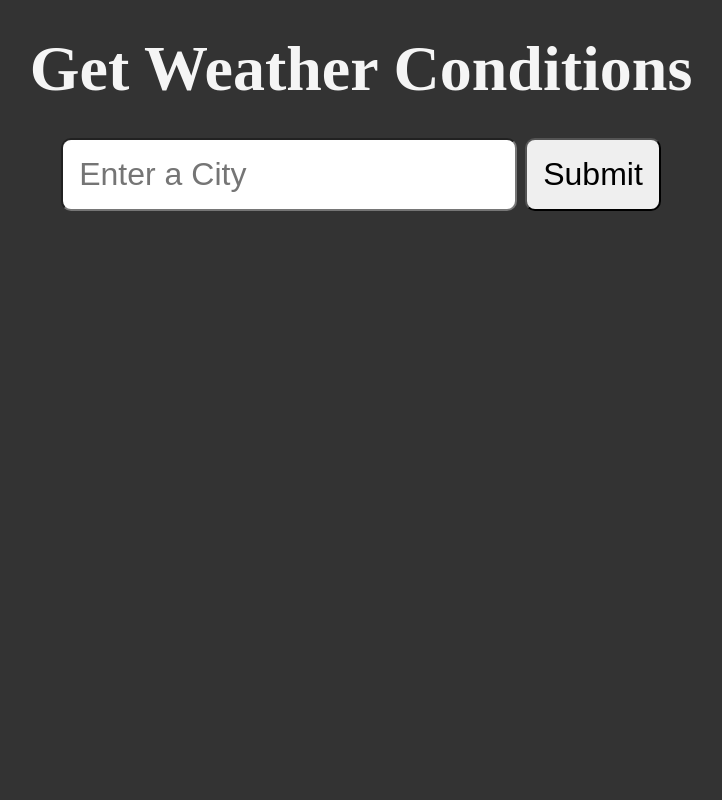
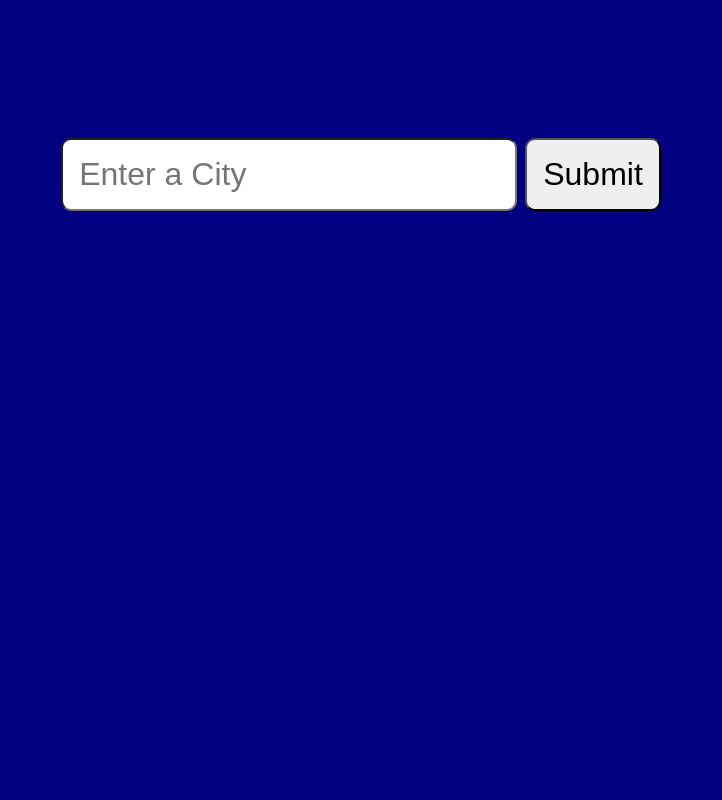
Before and after one commit to Jannin2/python-weather, a Flask app: page / in a window 1280 px wide. Shown: the whole page, without its empty margins (279-1001 px from the left). Run offline with Flask 3, Linux system fonts and the light colour scheme.

Commit message:
Update style.css

```diff
--- a/static/styles/style.css
+++ b/static/styles/style.css
@@ -6,8 +6,8 @@
 
 body {
     padding: 2rem;
-    background-color: #333;
-    color: whitesmoke;
+    background-color: #000080;
+    color: navy;
     min-height: 100vh;
     display: flex;
     flex-direction: column;
```
